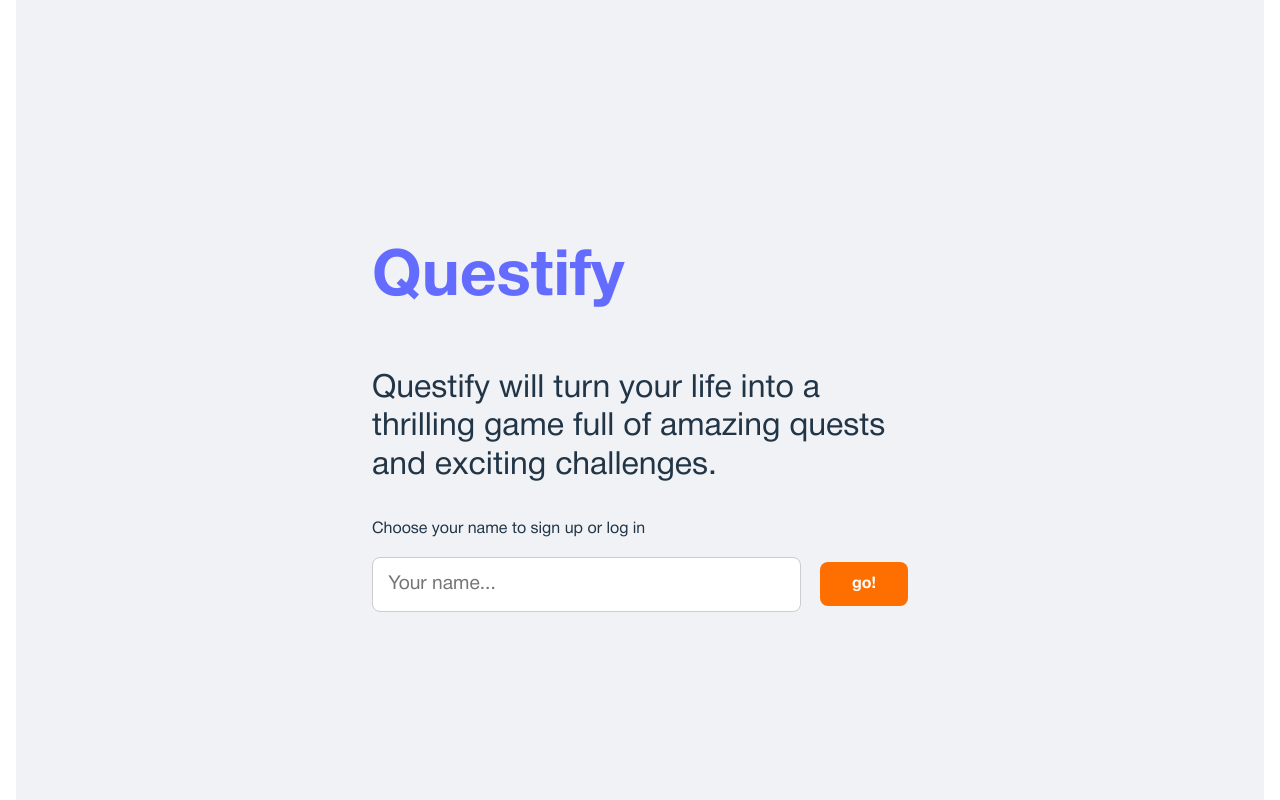
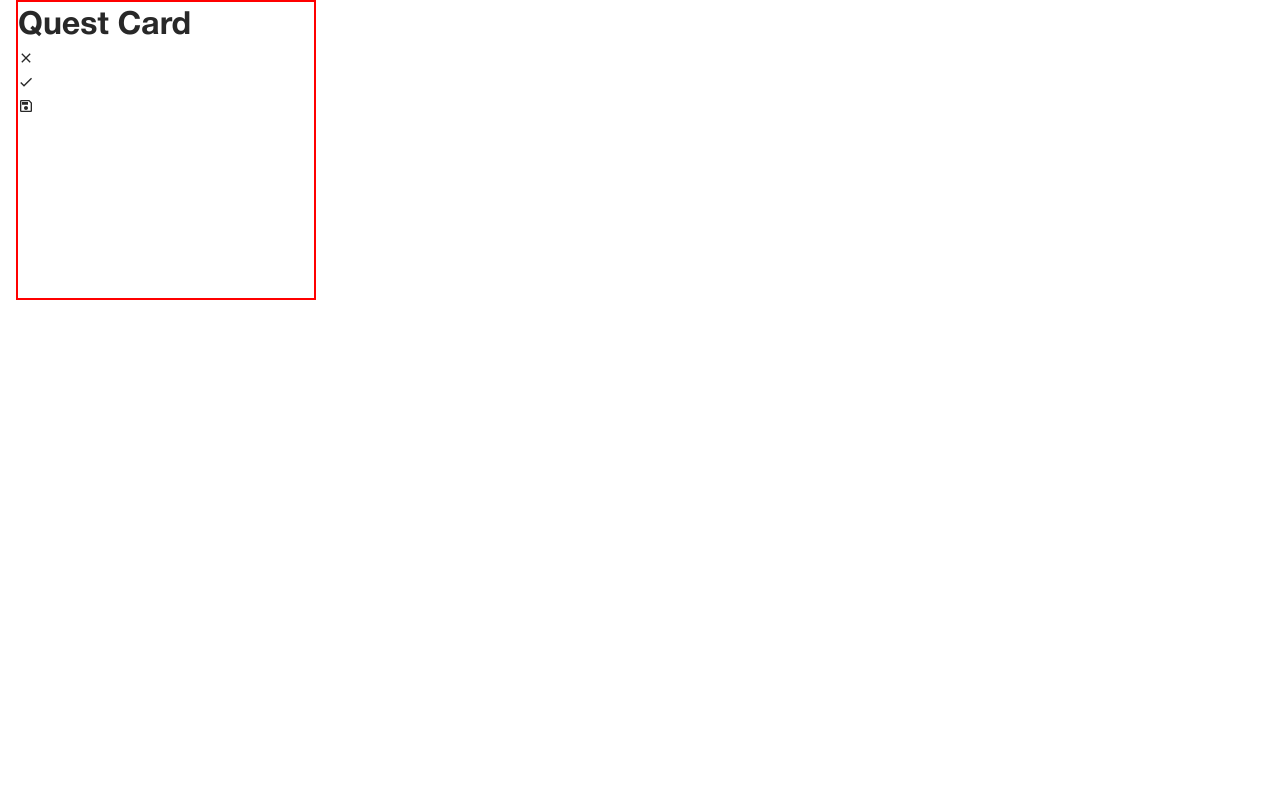
Before and after one commit to xxLEITTOxx/questify-pet-project, a React (Vite) app: page / in a window 1280 px wide. Built offline with nearby package versions, Linux system fonts and the light colour scheme.

Commit message:
common styles

```diff
--- a/src/components/App/App.tsx
+++ b/src/components/App/App.tsx
@@ -1,10 +1,12 @@
 import LandingPage from "../LandingPage/LandingPage";
+import QuestCard from "../QuestCard/QuestCard";
 import css from "./App.module.css";
 
 function App() {
   return (
     <div className={css.container}>
-      <LandingPage />
+      {/* <LandingPage /> */}
+      <QuestCard />
     </div>
   );
 }
--- a/src/components/QuestCard/QuestCard.module.css
+++ b/src/components/QuestCard/QuestCard.module.css
@@ -0,0 +1,5 @@
+.cardContainer {
+    border: 2px solid red;
+    width: 300px;
+    height: 300px;
+}
--- a/src/components/QuestCard/QuestCard.tsx
+++ b/src/components/QuestCard/QuestCard.tsx
@@ -1 +1,23 @@
 // Карточка для отдельного квеста
+import css from "./QuestCard.module.css";
+import { MdOutlineClear, MdDone, MdOutlineSave } from "react-icons/md";
+
+export default function QuestCard() {
+  return (
+    <div className={css.cardContainer}>
+      <h1>Quest Card</h1>
+      {/* <div className={css.closeIcon}></div> */}
+      <ul>
+        <li>
+          <MdOutlineClear />
+        </li>
+        <li>
+          <MdDone />
+        </li>
+        <li>
+          <MdOutlineSave />
+        </li>
+      </ul>
+    </div>
+  );
+}
--- a/src/index.css
+++ b/src/index.css
@@ -57,3 +57,40 @@
 body {
     padding: 0;
 }
+
+/* reset styles */
+
+h1,
+h2,
+h3,
+h4,
+h5,
+h6,
+p {
+    margin: 0;
+}
+
+p:last-child {
+    margin-bottom: 0;
+}
+
+ul {
+    margin: 0;
+    padding: 0;
+    list-style: none;
+}
+
+a {
+    color: currentColor;
+    text-decoration: none;
+}
+
+button {
+    cursor: pointer;
+}
+
+img {
+    display: block;
+    max-width: 100%;
+    height: auto;
+}
```
